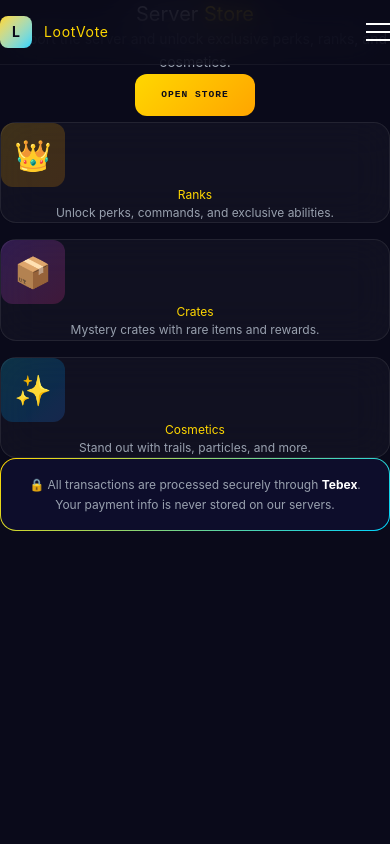
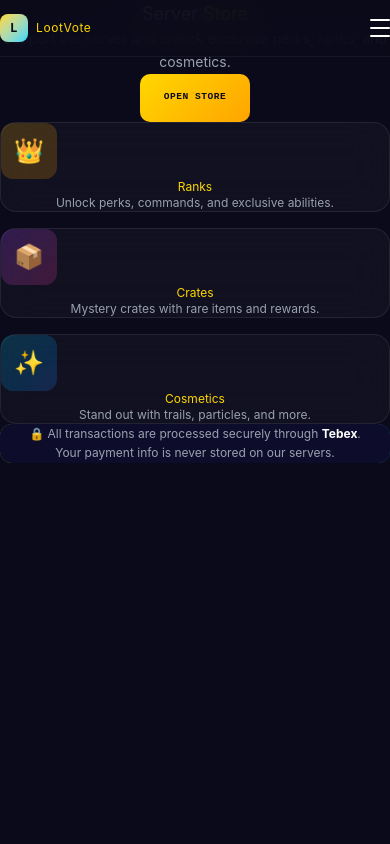
Before and after one commit to TVDOfficial/LootVote-Website, a Next.js app: page /store in a window 390 px wide. Shown: the top 844 px of the page. Built offline with nearby package versions, Linux system fonts and the light colour scheme.

Commit message:
Fix mobile layout: proper padding, spacing, cleaner cards, consistent buttons

```diff
--- a/src/app/globals.css
+++ b/src/app/globals.css
@@ -39,14 +39,14 @@ body {
 
 /* Scrollbar */
 ::-webkit-scrollbar {
-  width: 8px;
+  width: 6px;
 }
 ::-webkit-scrollbar-track {
   background: var(--navy-900);
 }
 ::-webkit-scrollbar-thumb {
   background: linear-gradient(180deg, var(--gold), var(--cyan));
-  border-radius: 4px;
+  border-radius: 3px;
 }
 
 /* Glassmorphism card */
@@ -56,41 +56,16 @@ body {
   -webkit-backdrop-filter: blur(20px);
   border: 1px solid rgba(255, 255, 255, 0.08);
   border-radius: 16px;
-  transition: all 0.3s ease;
-}
-.glass-card:hover {
-  background: rgba(255, 255, 255, 0.06);
-  border-color: rgba(255, 215, 0, 0.3);
-  box-shadow: 0 8px 32px rgba(255, 215, 0, 0.1), 0 0 0 1px rgba(255, 215, 0, 0.1);
-  transform: translateY(-4px);
-}
-
-/* Gradient border */
-.gradient-border {
-  position: relative;
-  border-radius: 16px;
-  padding: 1px;
-  background: linear-gradient(135deg, var(--gold), var(--cyan));
-}
-.gradient-border-inner {
-  background: var(--navy-800);
-  border-radius: 15px;
-  padding: 24px;
-}
-@media (max-width: 640px) {
-  .gradient-border-inner {
-    padding: 16px;
-  }
 }
 
 /* Neon glow text */
 .neon-gold {
   color: var(--gold);
-  text-shadow: 0 0 10px rgba(255, 215, 0, 0.5), 0 0 20px rgba(255, 215, 0, 0.3), 0 0 40px rgba(255, 215, 0, 0.2);
+  text-shadow: 0 0 10px rgba(255, 215, 0, 0.5), 0 0 20px rgba(255, 215, 0, 0.3);
 }
 .neon-cyan {
   color: var(--cyan);
-  text-shadow: 0 0 10px rgba(0, 212, 255, 0.5), 0 0 20px rgba(0, 212, 255, 0.3), 0 0 40px rgba(0, 212, 255, 0.2);
+  text-shadow: 0 0 10px rgba(0, 212, 255, 0.5), 0 0 20px rgba(0, 212, 255, 0.3);
 }
 
 /* Button styles - Mobile optimized */
@@ -98,111 +73,54 @@ body {
   background: linear-gradient(135deg, #FFD700, #FFA500);
   color: #0a0a1a;
   font-weight: 700;
-  padding: 16px 28px;
-  border-radius: 12px;
+  padding: 14px 24px;
+  border-radius: 10px;
   border: none;
   cursor: pointer;
-  transition: all 0.3s ease;
   text-transform: uppercase;
-  letter-spacing: 1px;
+  letter-spacing: 0.5px;
   font-family: 'Press Start 2P', monospace;
-  font-size: 0.65rem;
-  position: relative;
-  overflow: hidden;
+  font-size: 0.6rem;
   display: inline-block;
   text-align: center;
   line-height: 1.5;
-}
-@media (max-width: 640px) {
-  .btn-gold {
-    padding: 14px 20px;
-    font-size: 0.6rem;
-    min-width: 120px;
-  }
-}
-.btn-gold::before {
-  content: '';
-  position: absolute;
-  top: 0;
-  left: -100%;
-  width: 100%;
-  height: 100%;
-  background: linear-gradient(90deg, transparent, rgba(255,255,255,0.3), transparent);
-  transition: left 0.5s ease;
-}
-.btn-gold:hover::before {
-  left: 100%;
-}
-.btn-gold:hover {
-  transform: translateY(-2px);
-  box-shadow: 0 8px 25px rgba(255, 215, 0, 0.4);
-}
-@media (max-width: 640px) {
-  .btn-gold:hover {
-    transform: none;
-  }
+  min-height: 48px;
+  display: inline-flex;
+  align-items: center;
+  justify-content: center;
 }
 
 .btn-cyan {
   background: transparent;
   color: var(--cyan);
   font-weight: 700;
-  padding: 16px 28px;
-  border-radius: 12px;
+  padding: 12px 24px;
+  border-radius: 10px;
   border: 2px solid var(--cyan);
   cursor: pointer;
-  transition: all 0.3s ease;
   text-transform: uppercase;
-  letter-spacing: 1px;
+  letter-spacing: 0.5px;
   font-family: 'Press Start 2P', monospace;
-  font-size: 0.65rem;
+  font-size: 0.6rem;
   display: inline-block;
   text-align: center;
   line-height: 1.5;
-}
-@media (max-width: 640px) {
-  .btn-cyan {
-    padding: 12px 20px;
-    font-size: 0.6rem;
-    min-width: 120px;
-  }
-}
-.btn-cyan:hover {
-  background: rgba(0, 212, 255, 0.1);
-  transform: translateY(-2px);
-  box-shadow: 0 8px 25px rgba(0, 212, 255, 0.3);
-}
-@media (max-width: 640px) {
-  .btn-cyan:hover {
-    transform: none;
-  }
+  min-height: 48px;
+  display: inline-flex;
+  align-items: center;
+  justify-content: center;
 }
 
-/* Minecraft block */
-.mc-block {
-  width: 60px;
-  height: 60px;
-  position: relative;
-  transform-style: preserve-3d;
-  transform: rotateX(-20deg) rotateY(45deg);
-}
-@media (max-width: 640px) {
-  .mc-block {
-    width: 40px;
-    height: 40px;
+/* Touch feedback only, no hover on mobile */
+@media (hover: hover) {
+  .btn-gold:hover {
+    transform: translateY(-2px);
+    box-shadow: 0 8px 25px rgba(255, 215, 0, 0.4);
   }
-}
-.mc-block-face {
-  position: absolute;
-  width: 60px;
-  height: 60px;
-  border: 2px solid rgba(0,0,0,0.3);
-  image-rendering: pixelated;
-}
-@media (max-width: 640px) {
-  .mc-block-face {
-    width: 40px;
-    height: 40px;
+  .btn-cyan:hover {
+    background: rgba(0, 212, 255, 0.1);
+    transform: translateY(-2px);
+    box-shadow: 0 8px 25px rgba(0, 212, 255, 0.3);
   }
 }
 
@@ -214,24 +132,3 @@ body {
   border-radius: 50%;
   pointer-events: none;
 }
-
-/* Toast */
-.toast {
-  position: fixed;
-  bottom: 24px;
-  left: 50%;
-  transform: translateX(-50%);
-  z-index: 1000;
-}
-
-/* Mobile text utilities */
-@media (max-width: 640px) {
-  .text-responsive-xl {
-    font-size: 1.75rem !important;
-    line-height: 1.3 !important;
-  }
-  .text-responsive-lg {
-    font-size: 1rem !important;
-    line-height: 1.5 !important;
-  }
-}
--- a/src/app/store/page.tsx
+++ b/src/app/store/page.tsx
@@ -24,43 +24,41 @@ const categories = [
 ];
 
 const fadeUp = {
-  hidden: { opacity: 0, y: 30 },
+  hidden: { opacity: 0, y: 20 },
   visible: (i: number) => ({
     opacity: 1, y: 0,
-    transition: { delay: i * 0.15, duration: 0.5 },
+    transition: { delay: i * 0.1, duration: 0.4 },
   }),
 };
 
 export default function StorePage() {
   return (
-    <div className="min-h-screen pt-20 sm:pt-24 pb-12 sm:pb-16 px-4 sm:px-6">
-      <div className="max-w-5xl mx-auto">
+    <div className="min-h-screen pt-20 sm:pt-24 pb-12 px-5">
+      <div className="max-w-4xl mx-auto">
         {/* Header */}
         <motion.div
           initial={{ opacity: 0, y: 20 }}
           animate={{ opacity: 1, y: 0 }}
-          className="text-center mb-10 sm:mb-16"
+          className="text-center mb-10"
         >
-          <h1 className="font-[var(--font-pixel)] text-xl sm:text-2xl md:text-3xl text-white mb-3 sm:mb-4">
+          <h1 className="font-[var(--font-pixel)] text-lg sm:text-xl text-white mb-3">
             Server <span className="neon-gold">Store</span>
           </h1>
-          <p className="text-gray-400 max-w-2xl mx-auto leading-relaxed mb-6 sm:mb-8 text-sm sm:text-base px-2">
+          <p className="text-gray-400 max-w-lg mx-auto text-sm leading-relaxed mb-6">
             Support the server and unlock exclusive perks, ranks, and cosmetics.
           </p>
           <motion.a
             href="https://mcstore.lootvote.com"
             target="_blank"
             rel="noopener noreferrer"
-            whileHover={{ scale: 1.05 }}
-            whileTap={{ scale: 0.95 }}
-            className="btn-gold inline-block"
+            className="btn-gold"
           >
             Open Store
           </motion.a>
         </motion.div>
 
         {/* Categories */}
-        <div className="grid grid-cols-1 sm:grid-cols-3 gap-4 sm:gap-6">
+        <div className="grid grid-cols-1 sm:grid-cols-3 gap-4 mb-12">
           {categories.map((cat, i) => (
             <motion.a
               key={cat.name}
@@ -71,15 +69,13 @@ export default function StorePage() {
               initial="hidden"
               animate="visible"
               variants={fadeUp}
-              whileHover={{ scale: 1.02 }}
-              whileTap={{ scale: 0.98 }}
-              className="glass-card p-6 sm:p-8 text-center group cursor-pointer"
+              className="glass-card p-5 text-center"
             >
-              <div className={`w-16 h-16 sm:w-20 sm:h-20 mx-auto mb-4 sm:mb-5 rounded-xl sm:rounded-2xl bg-gradient-to-br ${cat.color} flex items-center justify-center text-3xl sm:text-4xl group-hover:scale-110 transition-transform duration-300`}>
+              <div className={`w-14 h-14 mx-auto mb-3 rounded-xl bg-gradient-to-br ${cat.color} flex items-center justify-center text-2xl`}>
                 {cat.icon}
               </div>
-              <h3 className="font-[var(--font-pixel)] text-xs sm:text-sm text-[var(--gold)] mb-2 sm:mb-3">{cat.name}</h3>
-              <p className="text-gray-400 text-xs sm:text-sm leading-relaxed">{cat.desc}</p>
+              <h3 className="font-[var(--font-pixel)] text-xs text-[var(--gold)] mb-2">{cat.name}</h3>
+              <p className="text-gray-400 text-xs">{cat.desc}</p>
             </motion.a>
           ))}
         </div>
@@ -89,14 +85,13 @@ export default function StorePage() {
           initial={{ opacity: 0 }}
           whileInView={{ opacity: 1 }}
           viewport={{ once: true }}
-          className="mt-12 sm:mt-20 text-center"
+          className="text-center"
         >
-          <div className="gradient-border max-w-2xl mx-auto">
-            <div className="gradient-border-inner text-center py-6 sm:py-10 px-4">
-              <p className="text-gray-400 text-xs sm:text-sm leading-relaxed">
+          <div className="rounded-xl p-[1px] bg-gradient-to-r from-[var(--gold)]/50 to-[var(--cyan)]/50">
+            <div className="bg-[#0d0d2b] rounded-xl p-5">
+              <p className="text-gray-400 text-xs leading-relaxed">
                 🔒 All transactions are processed securely through <strong className="text-white">Tebex</strong>.
-                <br className="hidden sm:block" />
-                <span className="sm:hidden"> </span>
+                <br />
                 Your payment info is never stored on our servers.
               </p>
             </div>
--- a/src/app/vote/page.tsx
+++ b/src/app/vote/page.tsx
@@ -8,35 +8,30 @@ const voteSites = [
     url: 'https://www.lootvote.com/server/67abef74-f665-4cac-925e-38c2fb4b0e98',
     icon: '⭐',
     color: 'from-yellow-500/20 to-orange-500/20',
-    border: 'hover:border-yellow-500/30',
   },
   {
     name: 'Minecraft-MP',
     url: '#',
     icon: '🎮',
     color: 'from-green-500/20 to-emerald-500/20',
-    border: 'hover:border-green-500/30',
   },
   {
     name: 'PlanetMinecraft',
     url: '#',
     icon: '🌍',
     color: 'from-blue-500/20 to-cyan-500/20',
-    border: 'hover:border-blue-500/30',
   },
   {
     name: 'TopG',
     url: '#',
     icon: '🏆',
     color: 'from-purple-500/20 to-pink-500/20',
-    border: 'hover:border-purple-500/30',
   },
   {
     name: 'MinecraftServers.org',
     url: '#',
     icon: '🖥️',
     color: 'from-red-500/20 to-orange-500/20',
-    border: 'hover:border-red-500/30',
   },
 ];
 
@@ -48,33 +43,33 @@ const rewards = [
 ];
 
 const fadeUp = {
-  hidden: { opacity: 0, y: 30 },
+  hidden: { opacity: 0, y: 20 },
   visible: (i: number) => ({
     opacity: 1, y: 0,
-    transition: { delay: i * 0.1, duration: 0.5 },
+    transition: { delay: i * 0.08, duration: 0.4 },
   }),
 };
 
 export default function VotePage() {
   return (
-    <div className="min-h-screen pt-20 sm:pt-24 pb-12 sm:pb-16 px-4 sm:px-6">
-      <div className="max-w-5xl mx-auto">
+    <div className="min-h-screen pt-20 sm:pt-24 pb-12 px-5">
+      <div className="max-w-4xl mx-auto">
         {/* Header */}
         <motion.div
           initial={{ opacity: 0, y: 20 }}
           animate={{ opacity: 1, y: 0 }}
-          className="text-center mb-10 sm:mb-16"
+          className="text-center mb-10"
         >
-          <h1 className="font-[var(--font-pixel)] text-xl sm:text-2xl md:text-3xl text-white mb-3 sm:mb-4">
+          <h1 className="font-[var(--font-pixel)] text-lg sm:text-xl text-white mb-3">
             Vote for <span className="neon-gold">LootVote</span>
           </h1>
-          <p className="text-gray-400 max-w-2xl mx-auto leading-relaxed text-sm sm:text-base px-2">
-            Help us grow by voting daily! Each vote earns you in-game rewards including keys, money, and exclusive items.
+          <p className="text-gray-400 max-w-lg mx-auto text-sm leading-relaxed">
+            Help us grow by voting daily! Each vote earns you in-game rewards.
           </p>
         </motion.div>
 
         {/* Vote Sites */}
-        <div className="grid grid-cols-1 sm:grid-cols-2 lg:grid-cols-3 gap-4 sm:gap-5 mb-12 sm:mb-20">
+        <div className="grid grid-cols-1 sm:grid-cols-2 gap-4 mb-12">
           {voteSites.map((site, i) => (
             <motion.a
               key={site.name}
@@ -85,17 +80,15 @@ export default function VotePage() {
               initial="hidden"
               animate="visible"
               variants={fadeUp}
-              whileHover={{ scale: 1.02 }}
-              whileTap={{ scale: 0.98 }}
-              className={`glass-card p-5 sm:p-6 flex flex-col items-center text-center gap-3 ${site.border}`}
+              className="glass-card p-5 flex items-center gap-4"
             >
-              <div className={`w-12 h-12 sm:w-16 sm:h-16 rounded-xl sm:rounded-2xl bg-gradient-to-br ${site.color} flex items-center justify-center text-2xl sm:text-3xl`}>
+              <div className={`w-12 h-12 rounded-xl bg-gradient-to-br ${site.color} flex items-center justify-center text-2xl flex-shrink-0`}>
                 {site.icon}
               </div>
-              <h3 className="text-white font-semibold text-sm sm:text-base">{site.name}</h3>
-              <span className="btn-gold !py-2 !px-4 sm:!px-6 !text-[0.55rem] inline-block">
-                Vote Now
-              </span>
+              <div className="flex-1 min-w-0">
+                <h3 className="text-white font-semibold text-sm mb-1">{site.name}</h3>
+                <span className="text-[var(--gold)] text-xs font-medium">Vote Now →</span>
+              </div>
             </motion.a>
           ))}
         </div>
@@ -105,17 +98,17 @@ export default function VotePage() {
           initial={{ opacity: 0, y: 20 }}
           whileInView={{ opacity: 1, y: 0 }}
           viewport={{ once: true }}
-          className="text-center mb-8 sm:mb-10"
+          className="text-center mb-6"
         >
-          <h2 className="font-[var(--font-pixel)] text-base sm:text-lg md:text-xl text-white mb-3 sm:mb-4">
+          <h2 className="font-[var(--font-pixel)] text-base text-white mb-2">
             Vote <span className="neon-cyan">Rewards</span>
           </h2>
-          <p className="text-gray-500 max-w-lg mx-auto mb-6 sm:mb-10 text-sm sm:text-base px-2">
+          <p className="text-gray-500 text-sm">
             The more you vote, the better the rewards!
           </p>
         </motion.div>
 
-        <div className="grid grid-cols-2 lg:grid-cols-4 gap-3 sm:gap-5">
+        <div className="grid grid-cols-2 gap-3">
           {rewards.map((r, i) => (
             <motion.div
               key={r.amount}
@@ -124,10 +117,10 @@ export default function VotePage() {
               whileInView="visible"
               viewport={{ once: true }}
               variants={fadeUp}
-              className="glass-card p-4 sm:p-6 text-center"
+              className="glass-card p-4 text-center"
             >
-              <div className="font-[var(--font-pixel)] text-[var(--gold)] text-[10px] sm:text-xs mb-2">{r.amount}</div>
-              <p className="text-gray-300 text-xs sm:text-sm">{r.reward}</p>
+              <div className="font-[var(--font-pixel)] text-[var(--gold)] text-[10px] mb-1">{r.amount}</div>
+              <p className="text-gray-300 text-xs">{r.reward}</p>
             </motion.div>
           ))}
         </div>
--- a/src/components/Navbar.tsx
+++ b/src/components/Navbar.tsx
@@ -16,14 +16,14 @@ export default function Navbar() {
   const [mobileOpen, setMobileOpen] = useState(false);
 
   return (
-    <nav className="fixed top-0 w-full z-50 bg-[#0a0a1a]/80 backdrop-blur-xl border-b border-white/5">
-      <div className="max-w-7xl mx-auto px-6 h-16 flex items-center justify-between">
+    <nav className="fixed top-0 w-full z-50 bg-[#0a0a1a]/90 backdrop-blur-xl border-b border-white/5">
+      <div className="max-w-7xl mx-auto px-4 sm:px-6 h-14 sm:h-16 flex items-center justify-between">
         {/* Logo */}
-        <Link href="/" className="flex items-center gap-3 group">
-          <div className="w-8 h-8 bg-gradient-to-br from-[var(--gold)] to-[var(--cyan)] rounded-lg flex items-center justify-center text-[#0a0a1a] font-bold text-sm transform group-hover:rotate-12 transition-transform">
+        <Link href="/" className="flex items-center gap-2 sm:gap-3 group">
+          <div className="w-7 h-7 sm:w-8 sm:h-8 bg-gradient-to-br from-[var(--gold)] to-[var(--cyan)] rounded-lg flex items-center justify-center text-[#0a0a1a] font-bold text-xs sm:text-sm transform group-hover:rotate-12 transition-transform">
             L
           </div>
-          <span className="font-[var(--font-pixel)] text-sm text-[var(--gold)] tracking-wider">
+          <span className="font-[var(--font-pixel)] text-xs sm:text-sm text-[var(--gold)] tracking-wider">
             LootVote
           </span>
         </Link>
@@ -54,7 +54,7 @@ export default function Navbar() {
             href="https://mcstore.lootvote.com"
             target="_blank"
             rel="noopener noreferrer"
-            className="ml-4 btn-gold !py-2 !px-5 !text-[0.6rem] inline-block"
+            className="ml-4 btn-gold !py-2 !px-4 !text-[0.55rem] hidden lg:inline-block"
           >
             Play Now
           </a>
@@ -62,49 +62,58 @@ export default function Navbar() {
 
         {/* Mobile hamburger */}
         <button
-          className="md:hidden flex flex-col gap-1.5 p-2"
+          className="md:hidden flex flex-col gap-1.5 p-2 -mr-2"
           onClick={() => setMobileOpen(!mobileOpen)}
           aria-label="Toggle menu"
         >
           <motion.span
-            animate={mobileOpen ? { rotate: 45, y: 8 } : { rotate: 0, y: 0 }}
-            className="block w-6 h-0.5 bg-white"
+            animate={mobileOpen ? { rotate: 45, y: 6 } : { rotate: 0, y: 0 }}
+            className="block w-5 h-0.5 bg-white rounded-full"
           />
           <motion.span
             animate={mobileOpen ? { opacity: 0 } : { opacity: 1 }}
-            className="block w-6 h-0.5 bg-white"
+            className="block w-5 h-0.5 bg-white rounded-full"
           />
           <motion.span
-            animate={mobileOpen ? { rotate: -45, y: -8 } : { rotate: 0, y: 0 }}
-            className="block w-6 h-0.5 bg-white"
+            animate={mobileOpen ? { rotate: -45, y: -6 } : { rotate: 0, y: 0 }}
+            className="block w-5 h-0.5 bg-white rounded-full"
           />
         </button>
       </div>
 
-      {/* Mobile menu */}
+      {/* Mobile menu - Fixed overlay */}
       <AnimatePresence>
         {mobileOpen && (
           <motion.div
-            initial={{ opacity: 0, height: 0 }}
-            animate={{ opacity: 1, height: 'auto' }}
-            exit={{ opacity: 0, height: 0 }}
-            className="md:hidden bg-[#0a0a1a]/95 backdrop-blur-xl border-b border-white/5 overflow-hidden"
+            initial={{ opacity: 0, y: -10 }}
+            animate={{ opacity: 1, y: 0 }}
+            exit={{ opacity: 0, y: -10 }}
+            className="md:hidden fixed inset-x-0 top-14 bg-[#0a0a1a]/98 backdrop-blur-xl border-b border-white/10"
           >
-            <div className="px-6 py-4 flex flex-col gap-2">
+            <div className="px-4 py-4 flex flex-col gap-1">
               {links.map((link) => (
                 <Link
                   key={link.href}
                   href={link.href}
                   onClick={() => setMobileOpen(false)}
-                  className={`px-4 py-3 rounded-lg text-sm font-medium transition-all ${
+                  className={`px-4 py-3 rounded-xl text-sm font-medium transition-all ${
                     pathname === link.href
-                      ? 'text-[var(--gold)] bg-white/5'
-                      : 'text-gray-400 hover:text-white'
+                      ? 'text-[var(--gold)] bg-white/5 border border-[var(--gold)]/20'
+                      : 'text-gray-400 hover:text-white hover:bg-white/5'
                   }`}
                 >
                   {link.label}
                 </Link>
               ))}
+              <a
+                href="https://mcstore.lootvote.com"
+                target="_blank"
+                rel="noopener noreferrer"
+                className="btn-gold !py-3 !text-[0.6rem] text-center mt-2"
+                onClick={() => setMobileOpen(false)}
+              >
+                Play Now
+              </a>
             </div>
           </motion.div>
         )}
```
Also changed, not shown: src/app/page.tsx (+49 -54 lines), src/components/CopyIP.tsx (+11 -14 lines).
